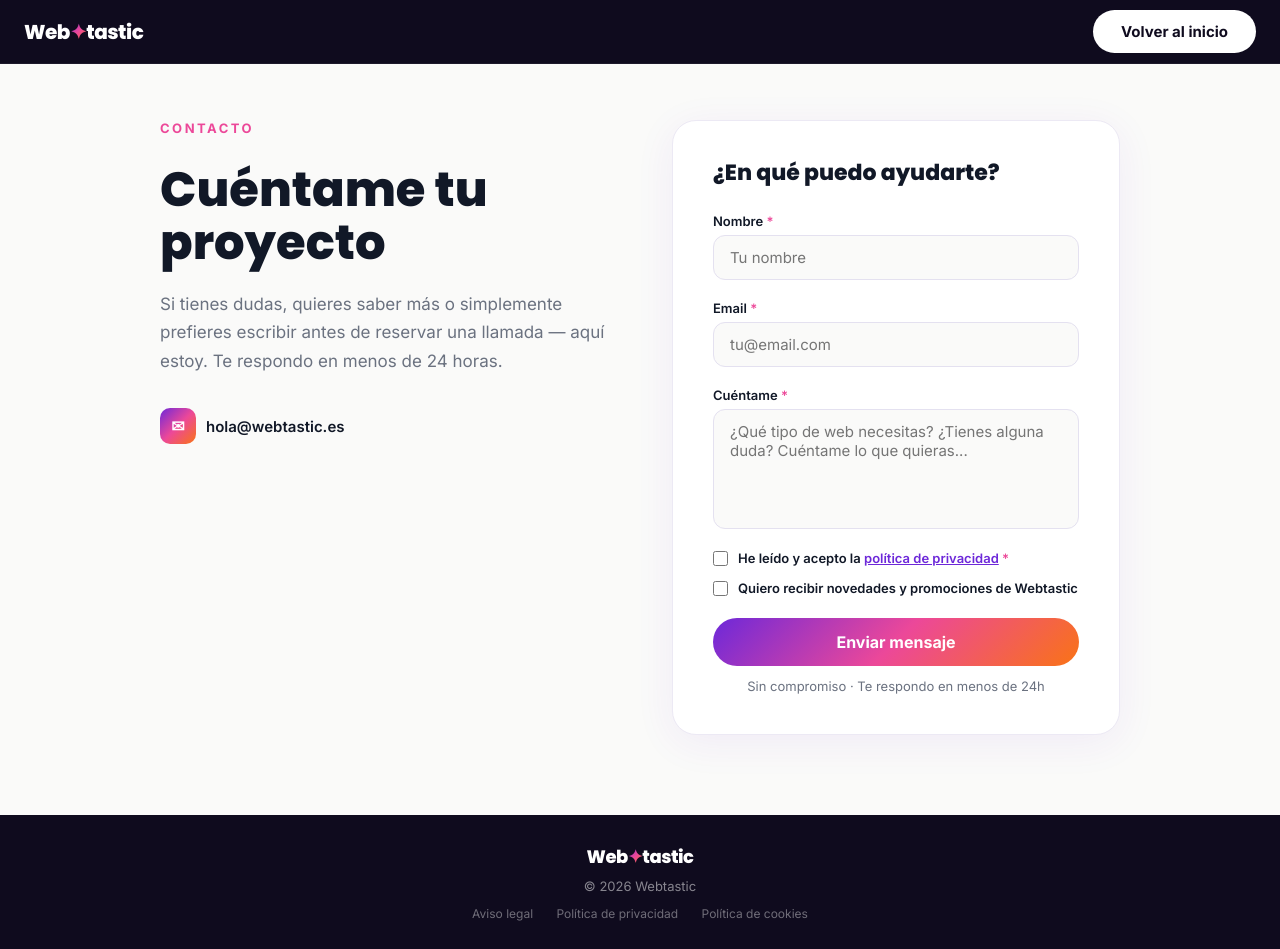
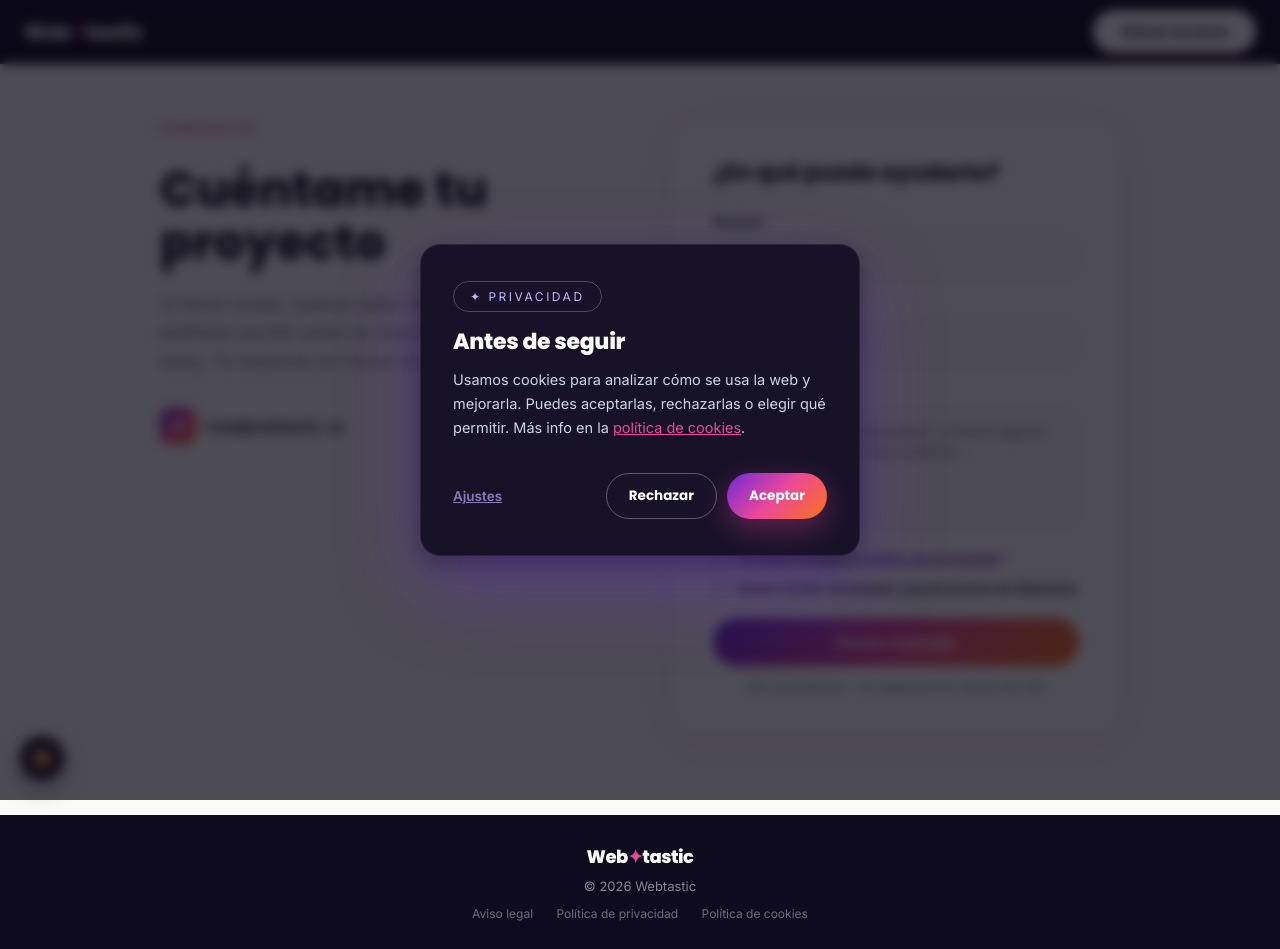
Before and after one commit to EstudioBo/webtastic-web, a plain HTML site: page contacto.html in a window 1280 px wide. Drawn offline with Linux system fonts and the light colour scheme.

Commit message:
Añade Google Analytics con banner de consentimiento de cookies
Modal de privacidad (aceptar/rechazar/ajustes) acorde al diseño de la
web; GA4 solo se carga tras consentimiento explícito. La página de
política de cookies queda excluida del modal para poder leerla libre.

```diff
--- /dev/null
+++ b/assets/analytics.js
@@ -0,0 +1,175 @@
+// Consentimiento de cookies + Google Analytics (Webtastic)
+// GA4 no se carga hasta que el usuario acepta cookies de análisis (RGPD/LSSI).
+(function () {
+  var GA_MEASUREMENT_ID = 'G-R1VXH9CYVD';
+  var STORAGE_KEY = 'webtastic_cookie_consent';
+
+  function loadGA() {
+    if (!GA_MEASUREMENT_ID || GA_MEASUREMENT_ID.indexOf('XXXX') !== -1) return;
+    if (document.querySelector('script[src*="googletagmanager.com/gtag/js"]')) return;
+    var s = document.createElement('script');
+    s.async = true;
+    s.src = 'https://www.googletagmanager.com/gtag/js?id=' + GA_MEASUREMENT_ID;
+    document.head.appendChild(s);
+    window.dataLayer = window.dataLayer || [];
+    function gtag() { dataLayer.push(arguments); }
+    window.gtag = gtag;
+    gtag('js', new Date());
+    gtag('config', GA_MEASUREMENT_ID, { anonymize_ip: true });
+  }
+
+  var styleTag = document.createElement('style');
+  styleTag.textContent =
+    '#cc-overlay{position:fixed;inset:0;z-index:9999;background:rgba(10,7,20,0.72);' +
+    'backdrop-filter:blur(6px);-webkit-backdrop-filter:blur(6px);display:flex;align-items:center;justify-content:center;' +
+    'padding:24px;opacity:0;transition:opacity 0.35s ease;font-family:"Inter",sans-serif;}' +
+    '#cc-overlay.cc-visible{opacity:1;}' +
+    '#cc-modal{width:100%;max-width:440px;background:#181229;border:1px solid rgba(255,255,255,0.08);' +
+    'border-radius:20px;padding:36px 32px;box-shadow:0 32px 80px rgba(109,40,217,0.35),0 8px 24px rgba(0,0,0,0.4);' +
+    'transform:translateY(16px) scale(0.98);opacity:0;transition:transform 0.35s cubic-bezier(.2,.8,.2,1),opacity 0.35s ease;}' +
+    '#cc-overlay.cc-visible #cc-modal{transform:translateY(0) scale(1);opacity:1;}' +
+    '#cc-modal .cc-badge{display:inline-flex;align-items:center;gap:8px;font-size:12px;letter-spacing:2.5px;' +
+    'text-transform:uppercase;color:#c4b5fd;margin-bottom:18px;border:1px solid rgba(196,181,253,0.3);' +
+    'padding:7px 16px;border-radius:100px;}' +
+    '#cc-modal h2{font-family:"Poppins",sans-serif;font-weight:800;color:#fff;font-size:22px;margin:0 0 14px;letter-spacing:-0.3px;}' +
+    '#cc-modal p{color:#cbd5e1;font-size:14.5px;line-height:1.65;margin:0 0 8px;}' +
+    '#cc-modal a{color:#EC4899;text-decoration:underline;}' +
+    '#cc-settings{max-height:0;overflow:hidden;transition:max-height 0.35s ease;}' +
+    '#cc-settings.cc-open{max-height:320px;margin-top:14px;}' +
+    '.cc-settings-link{margin:14px 0 0 !important;font-size:13px !important;}' +
+    '.cc-row{display:flex;align-items:center;justify-content:space-between;gap:16px;' +
+    'padding:16px 0;border-top:1px solid rgba(255,255,255,0.08);}' +
+    '.cc-row strong{display:block;color:#fff;font-size:14px;font-weight:600;margin-bottom:4px;}' +
+    '.cc-row p{font-size:12.5px;color:#8b7cb8;margin:0;}' +
+    '.cc-toggle{position:relative;flex-shrink:0;width:44px;height:24px;border-radius:100px;border:none;' +
+    'background:rgba(255,255,255,0.15);cursor:pointer;padding:0;transition:background 0.25s ease;}' +
+    '.cc-toggle .cc-knob{position:absolute;top:3px;left:3px;width:18px;height:18px;border-radius:50%;' +
+    'background:#fff;transition:transform 0.25s ease;}' +
+    '.cc-toggle[aria-checked="true"]{background:linear-gradient(135deg,#6D28D9 0%,#EC4899 50%,#F97316 100%);}' +
+    '.cc-toggle[aria-checked="true"] .cc-knob{transform:translateX(20px);}' +
+    '.cc-toggle-locked{opacity:0.5;cursor:not-allowed;background:linear-gradient(135deg,#6D28D9 0%,#EC4899 50%,#F97316 100%);}' +
+    '.cc-toggle-locked .cc-knob{transform:translateX(20px);}' +
+    '#cc-actions{display:flex;align-items:center;justify-content:space-between;gap:12px;margin-top:26px;flex-wrap:wrap;}' +
+    '#cc-settings-btn{background:none;border:none;color:#8b7cb8;font-family:"Inter",sans-serif;font-weight:600;' +
+    'font-size:13.5px;cursor:pointer;padding:8px 0;text-decoration:underline;}' +
+    '#cc-settings-btn:hover{color:#c4b5fd;}' +
+    '.cc-main-btns{display:flex;gap:10px;}' +
+    '.cc-btn{font-family:"Poppins",sans-serif;font-weight:700;font-size:13.5px;padding:12px 22px;' +
+    'border-radius:100px;border:none;cursor:pointer;transition:box-shadow 0.25s ease,transform 0.15s ease;}' +
+    '.cc-btn-primary{background:linear-gradient(135deg,#6D28D9 0%,#EC4899 50%,#F97316 100%);color:#fff;' +
+    'box-shadow:0 10px 30px rgba(236,72,153,0.35);}' +
+    '.cc-btn-primary:hover{box-shadow:0 16px 40px rgba(236,72,153,0.45);}' +
+    '.cc-btn-ghost{background:transparent;color:#fff;border:1.5px solid rgba(255,255,255,0.3) !important;}' +
+    '.cc-btn-ghost:hover{border-color:rgba(255,255,255,0.6) !important;}' +
+    '#cc-reopen{position:fixed;bottom:20px;left:20px;z-index:9998;width:44px;height:44px;border-radius:50%;' +
+    'background:#181229;border:1px solid rgba(255,255,255,0.12);box-shadow:0 8px 24px rgba(0,0,0,0.35);' +
+    'cursor:pointer;font-size:19px;display:flex;align-items:center;justify-content:center;}' +
+    '@media (max-width:480px){#cc-actions{flex-direction:column-reverse;align-items:stretch;}' +
+    '.cc-main-btns{justify-content:stretch;}.cc-main-btns .cc-btn{flex:1;}#cc-settings-btn{text-align:center;}}';
+  document.head.appendChild(styleTag);
+
+  function buildModal() {
+    var overlay = document.createElement('div');
+    overlay.id = 'cc-overlay';
+    overlay.setAttribute('role', 'dialog');
+    overlay.setAttribute('aria-modal', 'true');
+    overlay.setAttribute('aria-labelledby', 'cc-title');
+    overlay.innerHTML =
+      '<div id="cc-modal">' +
+      '<span class="cc-badge">✦ Privacidad</span>' +
+      '<h2 id="cc-title">Antes de seguir</h2>' +
+      '<p>Usamos cookies para analizar cómo se usa la web y mejorarla. Puedes aceptarlas, rechazarlas o elegir qué permitir. Más info en la <a href="/cookies" target="_blank" rel="noopener">política de cookies</a>.</p>' +
+      '<div id="cc-settings">' +
+      '<div class="cc-row"><div><strong>Cookies técnicas</strong><p>Necesarias para que la web funcione. Siempre activas.</p></div>' +
+      '<span class="cc-toggle cc-toggle-locked" aria-hidden="true"><span class="cc-knob"></span></span></div>' +
+      '<div class="cc-row"><div><strong>Cookies de análisis</strong><p>Google Analytics: nos ayuda a entender cómo se usa la web.</p></div>' +
+      '<button type="button" class="cc-toggle" id="cc-toggle-analytics" role="switch" aria-checked="false"><span class="cc-knob"></span></button></div>' +
+      '<p class="cc-settings-link"><a href="/cookies" target="_blank" rel="noopener">Ver política de cookies completa ↗</a></p>' +
+      '</div>' +
+      '<div id="cc-actions">' +
+      '<button type="button" id="cc-settings-btn">Ajustes</button>' +
+      '<div class="cc-main-btns">' +
+      '<button type="button" id="cc-reject" class="cc-btn cc-btn-ghost">Rechazar</button>' +
+      '<button type="button" id="cc-accept" class="cc-btn cc-btn-primary">Aceptar</button>' +
+      '</div></div>' +
+      '</div>';
+    document.body.appendChild(overlay);
+    requestAnimationFrame(function () { overlay.classList.add('cc-visible'); });
+
+    var settingsPanel = overlay.querySelector('#cc-settings');
+    var settingsBtn = overlay.querySelector('#cc-settings-btn');
+    var toggleAnalytics = overlay.querySelector('#cc-toggle-analytics');
+    var acceptBtn = overlay.querySelector('#cc-accept');
+    var rejectBtn = overlay.querySelector('#cc-reject');
+    var settingsOpen = false;
+
+    settingsBtn.addEventListener('click', function () {
+      settingsOpen = !settingsOpen;
+      settingsPanel.classList.toggle('cc-open', settingsOpen);
+      settingsBtn.textContent = settingsOpen ? 'Ocultar ajustes' : 'Ajustes';
+      acceptBtn.textContent = settingsOpen ? 'Guardar preferencias' : 'Aceptar';
+    });
+
+    toggleAnalytics.addEventListener('click', function () {
+      var on = toggleAnalytics.getAttribute('aria-checked') === 'true';
+      toggleAnalytics.setAttribute('aria-checked', String(!on));
+    });
+
+    function close(consent) {
+      localStorage.setItem(STORAGE_KEY, consent);
+      overlay.classList.remove('cc-visible');
+      setTimeout(function () { overlay.remove(); }, 350);
+      if (consent === 'granted') loadGA();
+    }
+
+    acceptBtn.addEventListener('click', function () {
+      if (settingsOpen) {
+        var analyticsOn = toggleAnalytics.getAttribute('aria-checked') === 'true';
+        close(analyticsOn ? 'granted' : 'denied');
+      } else {
+        toggleAnalytics.setAttribute('aria-checked', 'true');
+        close('granted');
+      }
+    });
+    rejectBtn.addEventListener('click', function () {
+      toggleAnalytics.setAttribute('aria-checked', 'false');
+      close('denied');
+    });
+    overlay.addEventListener('click', function (e) {
+      if (e.target === overlay) { /* clic fuera: no cierra, exige decisión explícita */ }
+    });
+  }
+
+  function addReopenButton() {
+    if (document.getElementById('cc-reopen')) return;
+    var btn = document.createElement('button');
+    btn.id = 'cc-reopen';
+    btn.type = 'button';
+    btn.title = 'Preferencias de cookies';
+    btn.setAttribute('aria-label', 'Preferencias de cookies');
+    btn.textContent = '🍪';
+    btn.addEventListener('click', buildModal);
+    document.body.appendChild(btn);
+  }
+
+  var isCookiePolicyPage = /\/cookies(\.html)?\/?$/.test(location.pathname);
+
+  var consent = localStorage.getItem(STORAGE_KEY);
+  if (consent === 'granted') {
+    loadGA();
+    addReopenButton();
+  } else if (consent === 'denied') {
+    addReopenButton();
+  } else if (isCookiePolicyPage) {
+    // En la propia página de política de cookies no forzamos el modal:
+    // así se puede leer libremente antes de decidir.
+    addReopenButton();
+  } else {
+    if (document.readyState === 'loading') {
+      document.addEventListener('DOMContentLoaded', function () { buildModal(); addReopenButton(); });
+    } else {
+      buildModal();
+      addReopenButton();
+    }
+  }
+})();
--- a/contacto.html
+++ b/contacto.html
@@ -228,5 +228,6 @@
     }
   });
 </script>
+<script src="/assets/analytics.js"></script>
 </body>
 </html>
```
Also changed, not shown: aviso-legal.html (+1 -0 lines), cookies.html (+1 -0 lines), index.html (+2 -0 lines), privacidad.html (+1 -0 lines).
